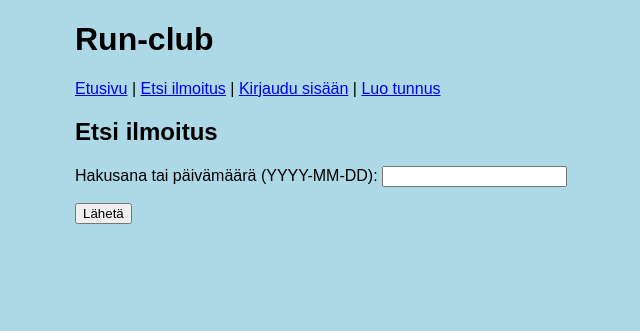
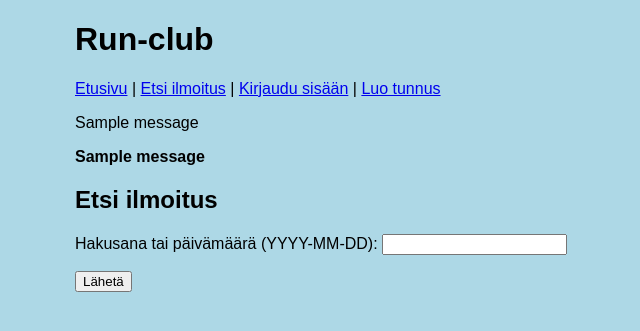
Before and after one commit to fiiahaav/Run-club, a Flask app: page /find_item in a window 1280 px wide. Shown: the top 331 px of the page, without its empty margins (165-805 px from the left). Run offline with Flask 3, Linux system fonts and the light colour scheme; one stand-in notice (Sample message) is shown.

Commit message:
Improve error messages

```diff
--- a/items.py
+++ b/items.py
@@ -23,8 +23,8 @@ def add_item(title, description, run_length, user_id, date, classes):
     item_id = db.last_insert_id()
 
     sql = "INSERT INTO item_classes (item_id, title, value) VALUES (?, ?, ?)"
-    for title, value in classes:
-        db.execute(sql, [item_id, title, value])
+    for class_title, class_value in classes:
+        db.execute(sql, [item_id, class_title, class_value])
 
 
 def add_sign_up(item_id, user_id, comment):
@@ -98,8 +98,6 @@ def update_item(item_id, title, description, run_length, date, classes):
     for title, value in classes:
         db.execute(sql, [item_id, title, value])
 
-
-
 def remove_item(item_id):
     sql = "DELETE FROM item_classes WHERE item_id = ?"
     db.execute(sql, [item_id])
--- a/templates/layout.html
+++ b/templates/layout.html
@@ -27,6 +27,14 @@
     {% endif %}
   </p>
 
+  {% for message in get_flashed_messages() %}
+  <div class="info">
+    {{ message }}
+  <p>
+    <b>{{ message }}</b>
+  </p>
+  {% endfor %}
+
   {% block content %}{% endblock %}
 </body>
 
--- a/templates/show_item.html
+++ b/templates/show_item.html
@@ -27,11 +27,11 @@
   Juoksun päivämäärä: {{ item.date }}
 </p>
 <p>
-  {% if classes %}
+{% if classes %}
   Luokat:
   <ul>
     {% for class in classes %}
-    <li>{{ labels[class.title] }}: {{ class.value }}</li>
+    <li>{{ labels[class[0]] }}: {{ class[1] }}</li>
     {% endfor %}
   </ul>
 {% endif %}
```
